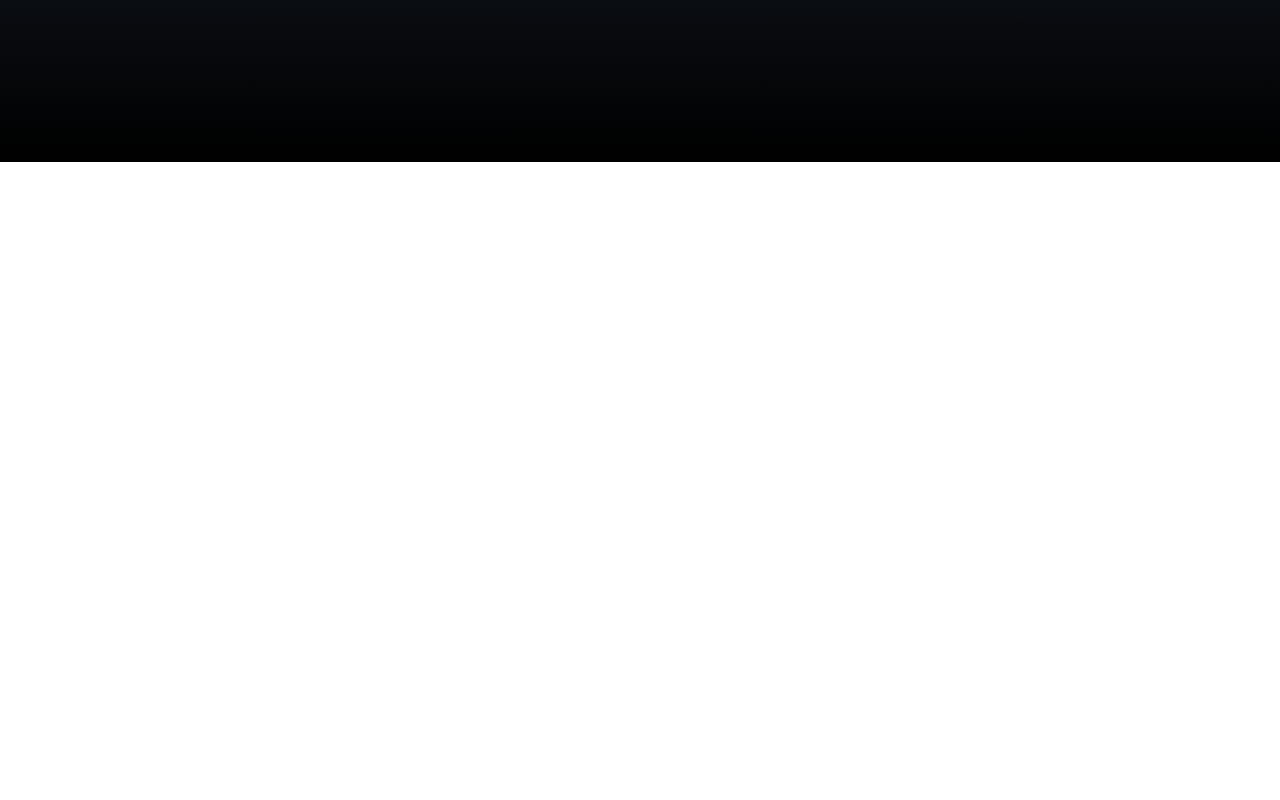
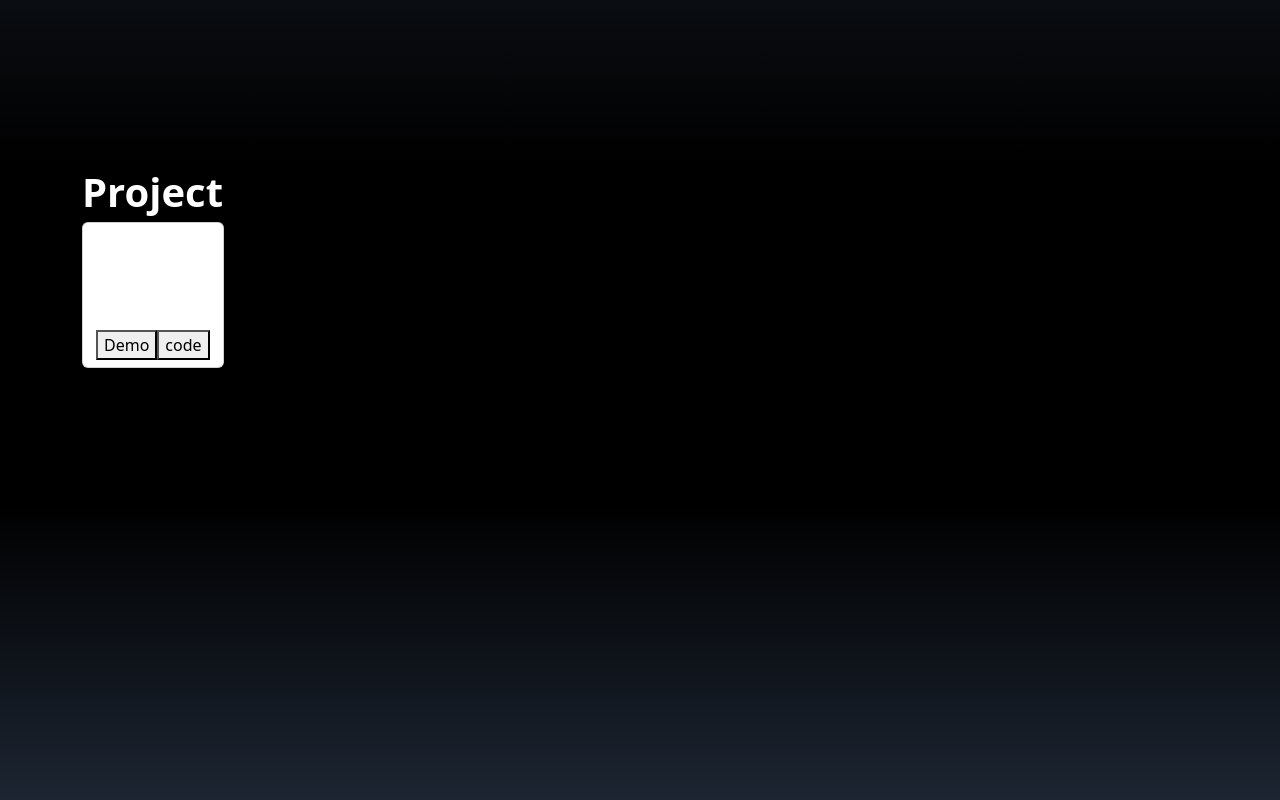
Before and after one commit to junaid-cs/portfolio, a React (Create React App) app: page / in a window 1280 px wide. Shown: the part 1358-2158 px from the top of the page. Before the commit the page ends 1520 px from the top, so only its background shows below. Built offline with nearby package versions, Linux system fonts and the light colour scheme.

Commit message:
start working on projects section

```diff
--- a/src/App.js
+++ b/src/App.js
@@ -4,6 +4,7 @@ import Hero from './component/Hero';
 import SocialMedia from './component/SocialMedia';
 import About from './component/About';
 import './App.css';
+import Project from './component/Project';
 
 function App() {
   return (
@@ -12,6 +13,7 @@ function App() {
       <Hero />
       <SocialMedia />
       <About />
+      <Project />
     </div>
   );
 }
--- /dev/null
+++ b/src/component/Project.jsx
@@ -0,0 +1,29 @@
+import React from 'react'
+import './project.css'
+
+const Project = () => {
+  return (
+    <div className='bg-dark-b-gradient text-white h-84vh '>
+    <div className="container ">
+    <div className='fs-1 fw-bold'>
+      Project
+    </div>
+    <div className="d-flex">
+
+    <div className="card">
+       <div className="card-img">
+        <img src="" alt="" />
+       </div>
+        <div className="btn">
+            <button>Demo</button>
+            <button>code</button>
+        </div>
+    </div>
+
+    </div>
+    </div>
+    </div>
+  )
+}
+
+export default Project
--- /dev/null
+++ b/src/component/project.css
@@ -0,0 +1,4 @@
+.card-img{
+    width: 100%;
+    min-height: 100px;
+}
```
